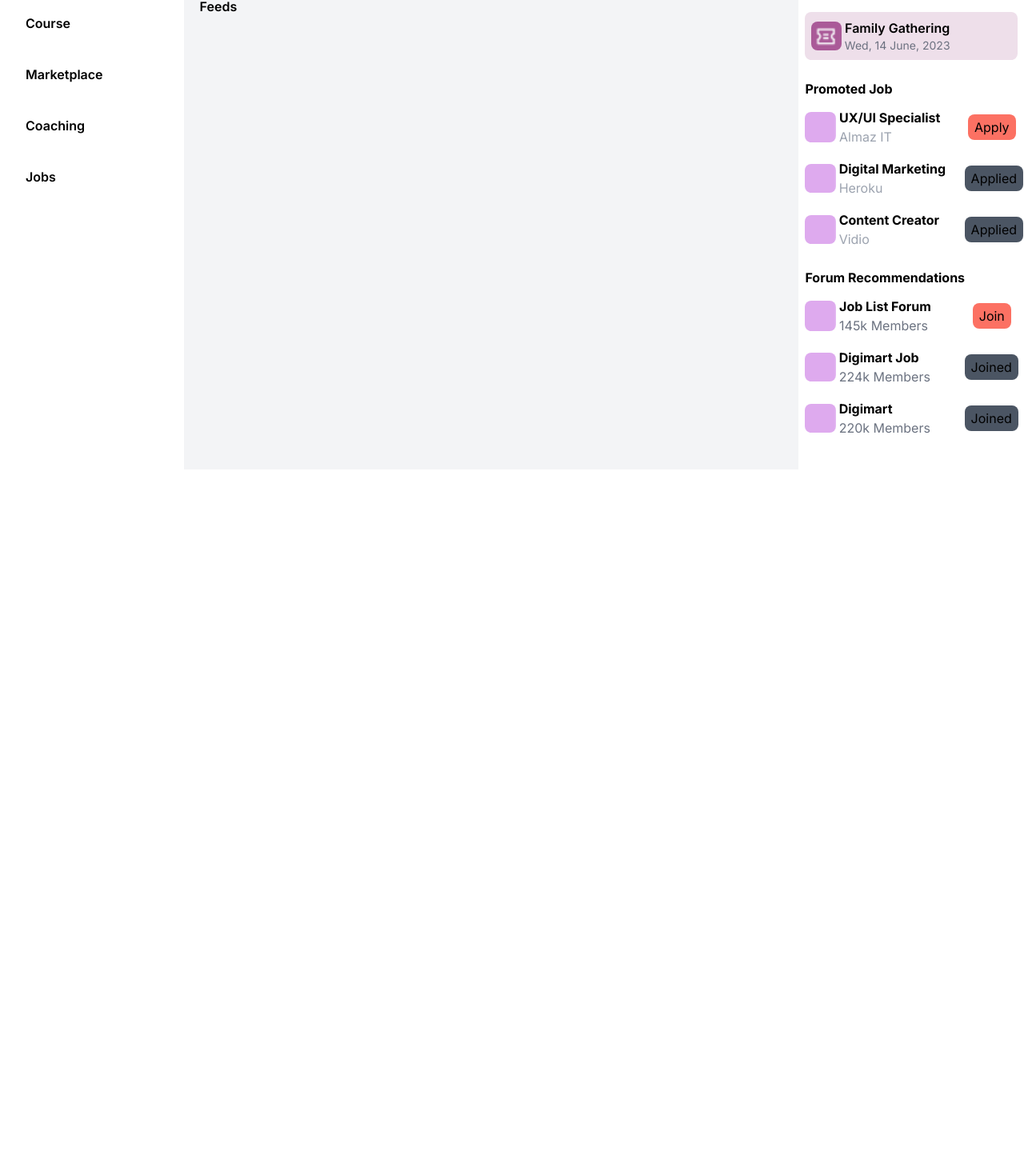
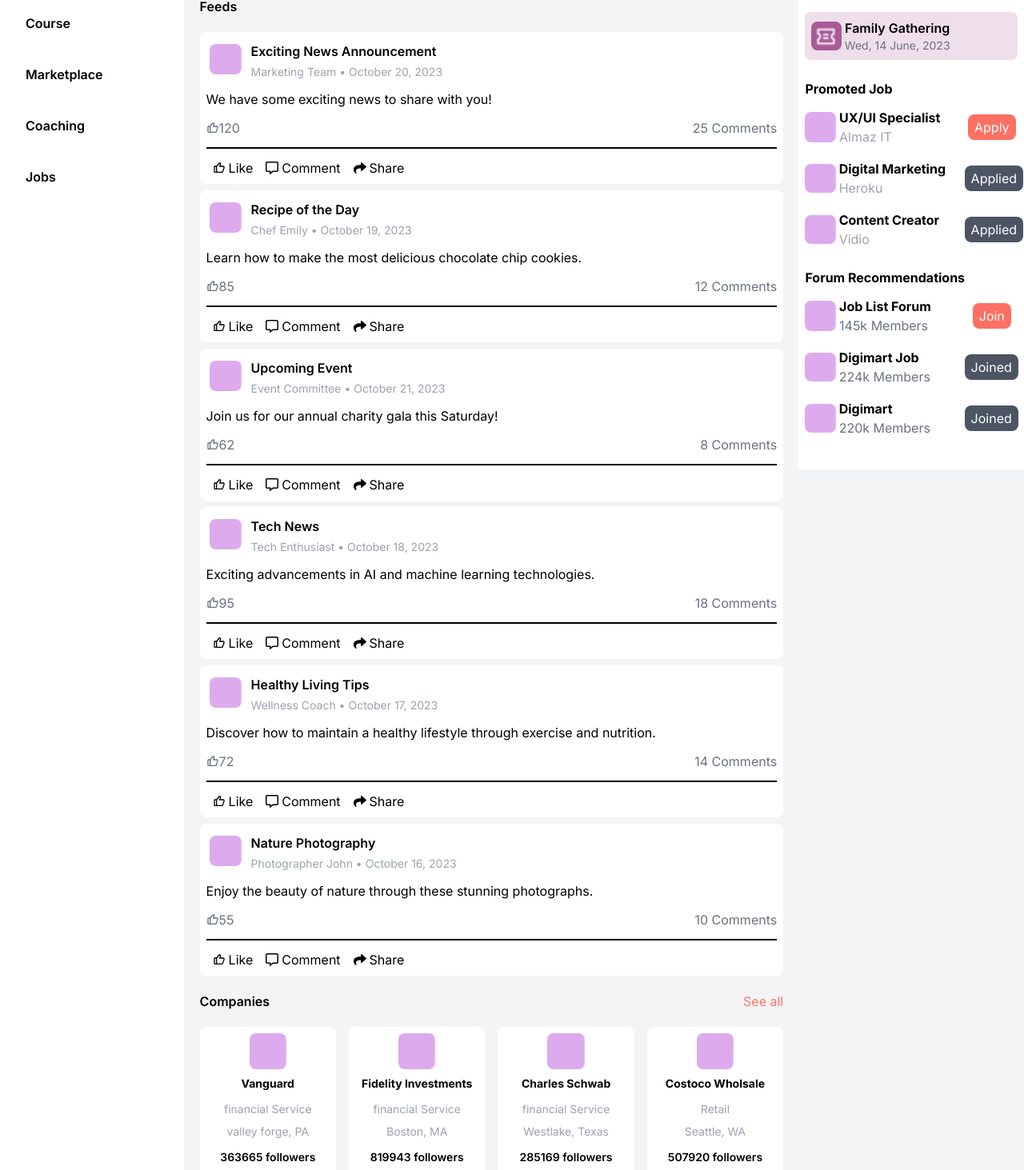
Before and after one commit to pally0091/fire-commiunity, a React (Vite) app: page / in a window 1280 px wide. Shown: the part 285-1748 px from the top of the page at 80% size. Before the commit the page ends 872 px from the top, so only its background shows below. Built offline with nearby package versions, Linux system fonts and the light colour scheme.

Commit message:
home page complete & postCard component created

```diff
--- /dev/null
+++ b/src/Components/PageComponents/Home/Companies.jsx
@@ -0,0 +1,89 @@
+/* eslint-disable no-unused-vars */
+import React from "react";
+import thumb from "../../../assets/thumb1.png";
+
+const Companies = () => {
+  const companies = [
+    {
+      id: 1,
+      name: "Vanguard",
+      adds: "valley forge, PA",
+      type: "financial Service",
+      follower: 363665,
+      follow: true,
+    },
+    {
+      id: 2,
+      name: "Fidelity Investments",
+      adds: "Boston, MA",
+      type: "financial Service",
+      follower: 819943,
+      follow: false,
+    },
+    {
+      id: 3,
+      name: "Charles Schwab",
+      adds: "Westlake, Texas",
+      type: "financial Service",
+      follower: 285169,
+      follow: false,
+    },
+    {
+      id: 4,
+      name: "Costoco Wholsale",
+      adds: "Seattle, WA",
+      type: "Retail",
+      follower: 507920,
+      follow: false,
+    },
+  ];
+  return (
+    <div className="mt-5 text-justify">
+      <div className="flex justify-between">
+        <p className="font-semibold">Companies</p>
+        <a
+          className="text-[#f97365]"
+          href=""
+        >
+          See all
+        </a>
+      </div>
+      <div className="grid grid-cols-4 gap-4 mt-5">
+        {companies.map((company) => (
+          <card
+            key={company.id}
+            className="flex flex-col justify-center bg-white p-2 rounded-lg text-center"
+          >
+            <div className="w-[30%] mx-auto">
+              <img
+                className="w-full rounded-lg"
+                src={thumb}
+                alt=""
+              />
+            </div>
+            <p className="font-bold my-2 text-sm">{company.name}</p>
+            <p className="text-sm my-1 text-gray-400">{company.type}</p>
+            <p className="text-sm my-1 text-gray-400">{company.adds}</p>
+            <p className="text-sm my-2 font-semibold">
+              {company.follower} followers
+            </p>
+            {company.follow ? (
+              <button
+                className="py-1 px-2 bg-gray-600 rounded-lg text-white"
+                disabled
+              >
+                Followed
+              </button>
+            ) : (
+              <button className="py-1 px-2 bg-[#fc7163] rounded-lg text-white">
+                Follow
+              </button>
+            )}
+          </card>
+        ))}
+      </div>
+    </div>
+  );
+};
+
+export default Companies;
--- a/src/Components/PageComponents/Home/Feeds.jsx
+++ b/src/Components/PageComponents/Home/Feeds.jsx
@@ -1,10 +1,88 @@
 /* eslint-disable no-unused-vars */
 import React from "react";
+import PostCard from "../../Utility/PostCard";
 
 const Feeds = () => {
+  const posts = [
+    {
+      id: 6,
+      title: "Exciting News Announcement",
+      content: "We have some exciting news to share with you!",
+      author: "Marketing Team",
+      date: "October 20, 2023",
+      likes: 120,
+      comments: 25,
+      share: true,
+    },
+    {
+      id: 5,
+      title: "Recipe of the Day",
+      content: "Learn how to make the most delicious chocolate chip cookies.",
+      author: "Chef Emily",
+      date: "October 19, 2023",
+      likes: 85,
+      comments: 12,
+      share: true,
+    },
+    {
+      id: 4,
+      title: "Upcoming Event",
+      content: "Join us for our annual charity gala this Saturday!",
+      author: "Event Committee",
+      date: "October 21, 2023",
+      likes: 62,
+      comments: 8,
+      share: true,
+    },
+    {
+      id: 3,
+      title: "Tech News",
+      content: "Exciting advancements in AI and machine learning technologies.",
+      author: "Tech Enthusiast",
+      date: "October 18, 2023",
+      likes: 95,
+      comments: 18,
+      share: true,
+    },
+    {
+      id: 2,
+      title: "Healthy Living Tips",
+      content:
+        "Discover how to maintain a healthy lifestyle through exercise and nutrition.",
+      author: "Wellness Coach",
+      date: "October 17, 2023",
+      likes: 72,
+      comments: 14,
+      share: true,
+    },
+    {
+      id: 1,
+      title: "Nature Photography",
+      content: "Enjoy the beauty of nature through these stunning photographs.",
+      author: "Photographer John",
+      date: "October 16, 2023",
+      likes: 55,
+      comments: 10,
+      share: true,
+    },
+  ];
   return (
     <div className="mt-5 text-justify">
       <p className="font-semibold">Feeds</p>
+      <div className="mt-5">
+        {posts.map((post) => (
+          <PostCard
+            key={post.id}
+            title={post.title}
+            content={post.content}
+            share={post.share}
+            likes={post.likes}
+            comments={post.comments}
+            author={post.author}
+            date={post.date}
+          ></PostCard>
+        ))}
+      </div>
     </div>
   );
 };
--- a/src/Components/PageComponents/Home/LogedinHome.jsx
+++ b/src/Components/PageComponents/Home/LogedinHome.jsx
@@ -3,6 +3,7 @@ import React from "react";
 import Slider from "../../InpageComponents/Slider";
 import shape from "../../../assets/eventcardshape.png";
 import Feeds from "./Feeds";
+import Companies from "./Companies";
 
 const LogedinHome = () => {
   const events = [
@@ -77,6 +78,7 @@ const LogedinHome = () => {
         </Slider>
       </div>
       <Feeds></Feeds>
+      <Companies></Companies>
     </div>
   );
 };
--- a/src/Components/PageComponents/Home/PromotedJob.jsx
+++ b/src/Components/PageComponents/Home/PromotedJob.jsx
@@ -41,13 +41,13 @@ const PromotedJob = () => {
           <div className="w-[25%]">
             {job.apply ? (
               <button
-                className="py-1 px-2 bg-gray-600 rounded-lg"
+                className="py-1 px-2 bg-gray-600 rounded-lg text-white"
                 disabled
               >
                 Applied
               </button>
             ) : (
-              <button className="py-1 px-2 bg-[#fc7163] rounded-lg">
+              <button className="py-1 px-2 bg-[#fc7163] rounded-lg text-white">
                 Apply
               </button>
             )}
--- a/src/Components/PageComponents/Home/RecomandForum.jsx
+++ b/src/Components/PageComponents/Home/RecomandForum.jsx
@@ -41,13 +41,13 @@ const RecomandForum = () => {
           <div className="w-[25%]">
             {forum.join ? (
               <button
-                className="py-1 px-2 bg-gray-600 rounded-lg"
+                className="py-1 px-2 bg-gray-600 rounded-lg text-white"
                 disabled
               >
                 Joined
               </button>
             ) : (
-              <button className="py-1 px-2 bg-[#fc7163] rounded-lg">
+              <button className="py-1 px-2 bg-[#fc7163] rounded-lg text-white">
                 Join
               </button>
             )}
--- a/src/Components/Utility/PostCard.jsx
+++ b/src/Components/Utility/PostCard.jsx
@@ -1,10 +1,51 @@
+/* eslint-disable react/prop-types */
 /* eslint-disable no-unused-vars */
 import React from "react";
+import thumb from "../../assets/thumb1.png";
+import { FaShare, FaRegCommentAlt } from "react-icons/fa";
+import { BiLike } from "react-icons/bi";
 
-const PostCard = () => {
+const PostCard = ({ title, content, author, date, likes, comments, share }) => {
   return (
-    <div>
-      <p>post card</p>
+    <div className="bg-white my-2 p-2 rounded-lg">
+      <div className="flex justify-start items-center">
+        <div className="w-10 mx-1">
+          <img
+            className="w-full rounded-lg"
+            src={thumb}
+            alt=""
+          />
+        </div>
+        <div className="mx-2">
+          <p className="font-semibold my-1">{title}</p>
+          <p className="text-sm text-gray-400">
+            {author} • {date}
+          </p>
+        </div>
+      </div>
+      <p className="my-3">{content}</p>
+      <div className="my-2 flex justify-between text-gray-500">
+        <p className="flex items-center">
+          <BiLike></BiLike> {likes}
+        </p>
+        <p>{comments} Comments</p>
+      </div>
+      <hr className="border border-black w-full my-3" />
+      <div className="flex justify-start">
+        <button className="mx-2 flex items-center gap-1">
+          <BiLike></BiLike> Like
+        </button>
+        <button className="mx-2 flex items-center gap-1">
+          <FaRegCommentAlt></FaRegCommentAlt> Comment
+        </button>
+        {share ? (
+          <button className="mx-2 flex items-center gap-1">
+            <FaShare></FaShare>Share
+          </button>
+        ) : (
+          ""
+        )}
+      </div>
     </div>
   );
 };
```
